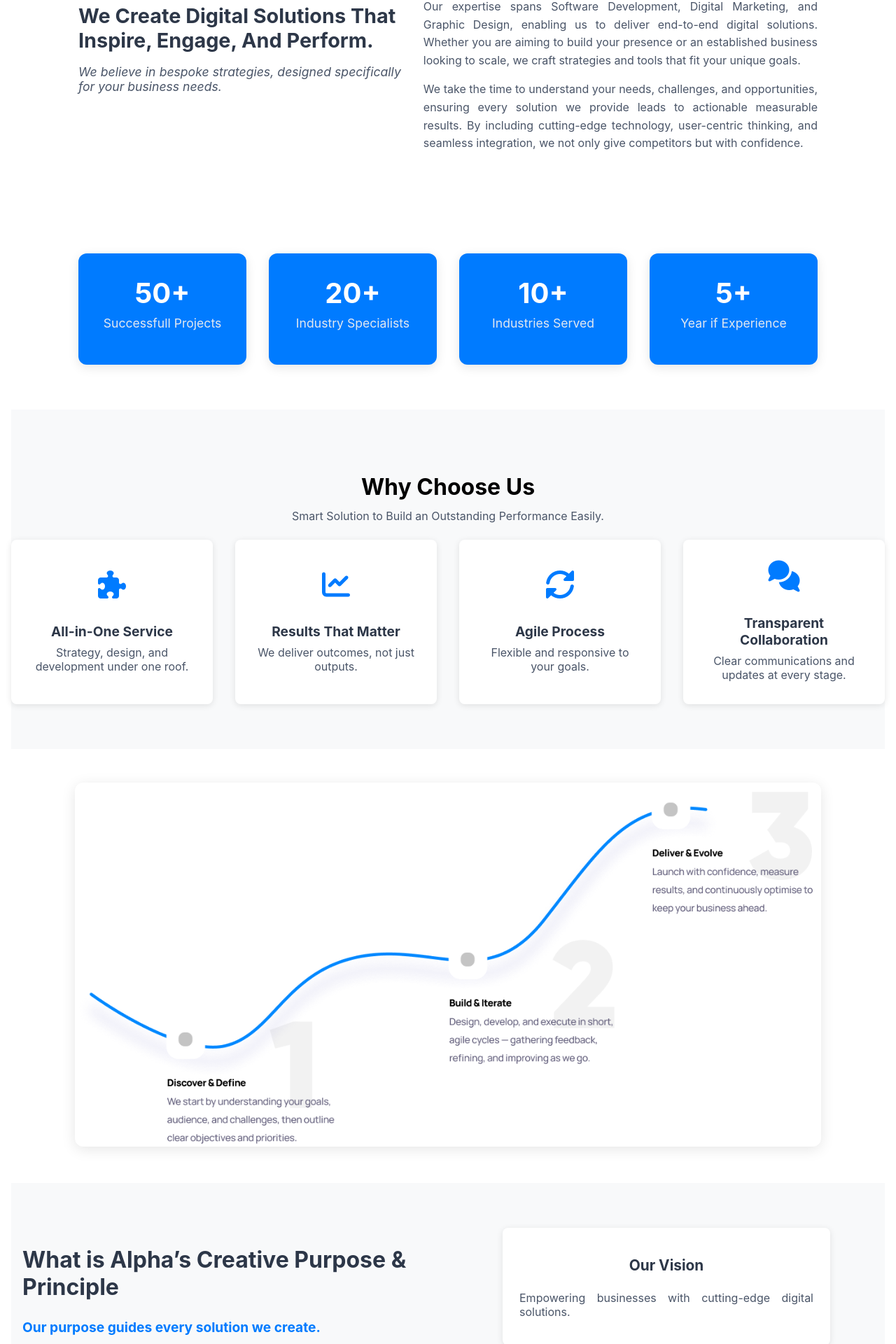
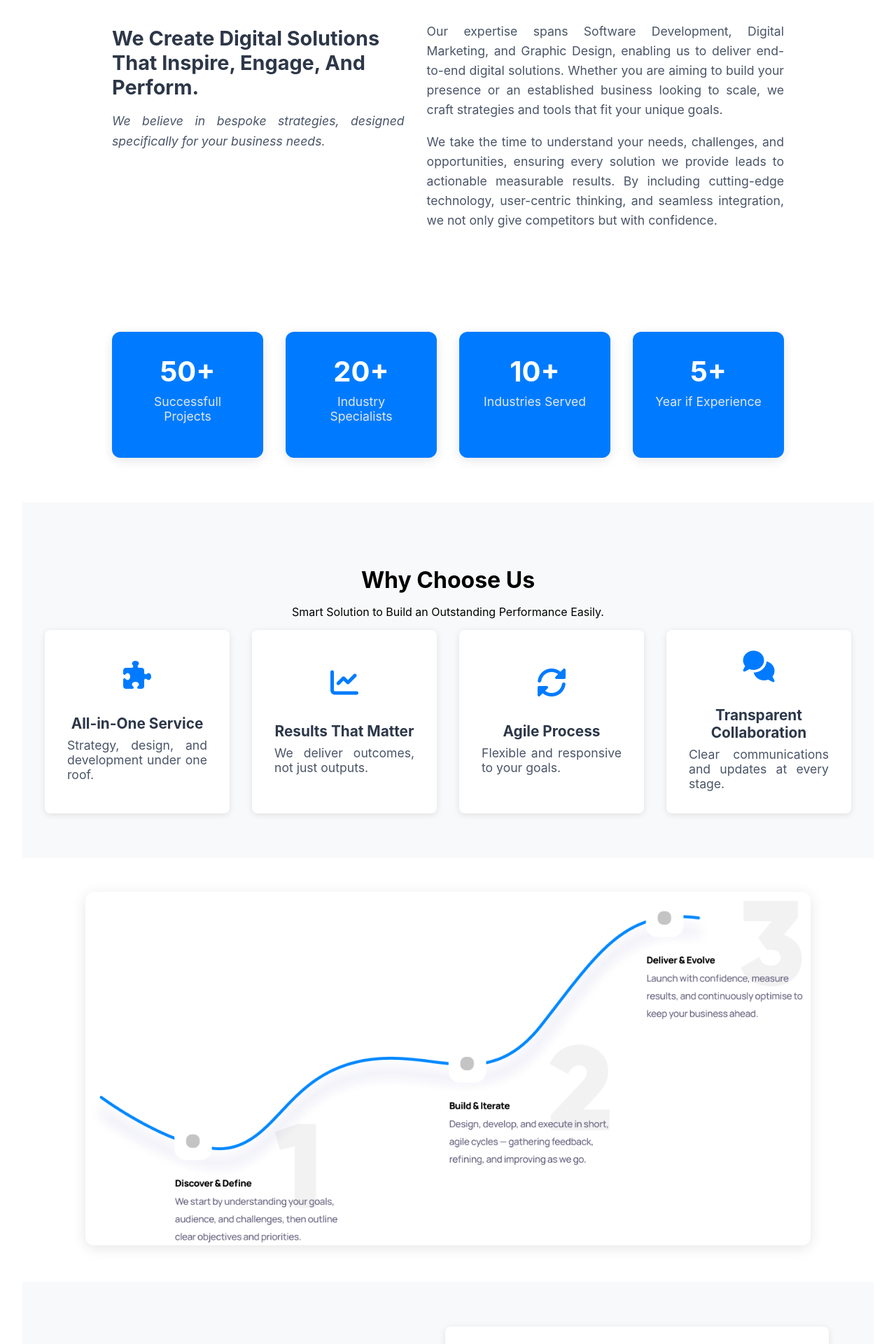
Before and after one commit to AlphasCreative-com/AlphasWebsite, a React (Create React App) app: page /about in a window 1280 px wide. Shown: the part 739-2659 px from the top of the page at 70% size. Built offline with nearby package versions, Linux system fonts and the light colour scheme; a web font is replaced by a local one.

Commit message:
aboutus pg

```diff
--- a/src/pages/aboutPage/About.css
+++ b/src/pages/aboutPage/About.css
@@ -1,7 +1,7 @@
 .about-container {
-  max-width: 1300px;
+  max-width: 1800px;
   margin: 0 auto;
-  padding: 2rem 1rem;
+  padding: 4rem 2rem;
 }
 
 /* Hero Section */
@@ -18,17 +18,17 @@
 }
 
 .hero-content h1 {
-  font-size: 2.5rem;
+  font-size: clamp(2rem, 5vw, 3rem);
   margin-bottom: 1rem;
 }
 
 .hero-subtitle {
-  font-size: 1.2rem;
+  font-size: clamp(1rem, 2vw, 1.5rem);
   margin-bottom: 0.5rem;
 }
 
 .hero-description {
-  font-size: 1rem;
+  font-size: clamp(1rem, 1.5vw, 1.2rem);
   max-width: 600px;
   margin: 0 auto;
   color: #e2e8f0;
@@ -39,7 +39,7 @@
   display: grid;
   grid-template-columns: repeat(auto-fit, minmax(200px, 1fr));
   gap: 2rem;
-  padding: 4rem 6rem;
+  padding: 4rem 8rem;
   text-align: center;
 }
 
@@ -59,34 +59,27 @@
   transform: translateY(0);
 }
 
-.values-section p {
-  margin-top: 0;
-  margin-bottom: 1.5rem;
-  font-size: 1rem;
-  color: #4a5568;
-}
-
 .counter-box h2 {
-  font-size: 2.5rem;
+  font-size: clamp(2rem, 4vw, 2.5rem);
   margin: 0;
   color: white;
 }
 
 .counter-box p {
-  font-size: 1.1rem;
+  font-size: clamp(1rem, 1.5vw, 1.1rem);
   margin-top: 0.5rem;
   color: #e2e8f0;
 }
 
 /* Why Choose Us */
 .values-section {
-  padding: 4rem 0;
+  padding: 4rem 2rem;
   background-color: #f8f9fa;
   text-align: center;
 }
 
 .values-section h2 {
-  font-size: 2rem;
+  font-size: clamp(1.8rem, 4vw, 2rem);
   margin-bottom: 0.75rem;
 }
 
@@ -108,7 +101,6 @@
   box-shadow: 0 2px 10px rgba(0, 0, 0, 0.1);
 }
 
-
 .value-card i {
   font-size: 2.5rem;
   color: #007BFF;
@@ -117,16 +109,19 @@
 }
 
 .value-card h3 {
-  font-size: 1.2rem;
+  font-size: clamp(1.1rem, 2vw, 1.3rem);
   color: #2d3748;
   margin-bottom: 0.5rem;
 }
 
 .value-card p {
-  font-size: 1rem;
+  font-size: clamp(1rem, 1.5vw, 1.1rem);
   color: #4a5568;
   margin: 0;
+  text-align: justify;
 }
+
+/* Process Image */
 .process-image {
   padding: 3rem 2rem;
   text-align: center;
@@ -143,7 +138,7 @@
 
 /* Vision & Mission */
 .vision-mission {
-  padding: 4rem 0;
+  padding: 4rem 2rem;
   background-color: #f8f9fa;
 }
 
@@ -153,9 +148,9 @@
   gap: 2rem;
   justify-content: space-between;
   align-items: flex-start;
-  max-width: 1400px;
+  max-width: 1600px;
   margin: 0 auto;
-  padding: 0 1rem;
+  padding: 0 2rem;
 }
 
 .vm-left {
@@ -166,19 +161,19 @@
 }
 
 .vm-left h2 {
-  font-size: 2rem;
+  font-size: clamp(1.8rem, 4vw, 2rem);
   margin-bottom: 0.5rem;
   color: #2d3748;
 }
 
 .vm-left h4 {
-  font-size: 1.2rem;
+  font-size: clamp(1.1rem, 2vw, 1.3rem);
   margin-bottom: 1rem;
   color: #007BFF;
 }
 
 .vm-left p {
-  font-size: 1rem;
+  font-size: clamp(1rem, 1.5vw, 1.2rem);
   color: #4a5568;
   line-height: 1.6;
   text-align: justify;
@@ -190,81 +185,37 @@
   display: flex;
   flex-direction: column;
   gap: 1.5rem;
+  align-items: flex-end;
 }
 
 .vm-card {
   background: white;
-  width: 420px;
-  height: 120px;
+  width: clamp(280px, 40vw, 500px);
   padding: 1.5rem;
   border-radius: 8px;
   box-shadow: 0 2px 10px rgba(0, 0, 0, 0.1);
   display: flex;
   flex-direction: column;
-  justify-content: center; /* vertical centering */
-  align-items: center;     /* horizontal centering */
+  justify-content: center;
+  align-items: center;
   text-align: center;
-  margin: 0 auto;
 }
 
 .vm-card h3 {
-  font-size: 1.3rem;
+  font-size: clamp(1.2rem, 2vw, 1.4rem);
   color: #2d3748;
   margin-bottom: 0.5rem;
 }
 
 .vm-card p {
-  font-size: 1rem;
+  font-size: clamp(1rem, 1.5vw, 1.1rem);
   color: #4a5568;
-}
-
-/* Responsive */
-@media (max-width: 768px) {
-  .about-hero {
-    height: 40vh;
-  }
-
-  .hero-content h1 {
-    font-size: 2rem;
-  }
-
-  .counter-box h2 {
-    font-size: 2rem;
-  }
-
-  .values-grid,
-  .timeline,
-  .vm-grid {
-    flex-direction: column;
-    align-items: center;
-  }
-
-  .approach-grid {
-    flex-direction: column;
-  }
-
-  .approach-left h2 {
-    font-size: 1.5rem;
-  }
-
-  .vm-wrapper {
-    flex-direction: column;
-    align-items: center;
-  }
-
-  .vm-left {
-    text-align: center;
-  }
-
-  .vm-left h2,
-  .vm-left h4 {
-    text-align: center;
-  }
+  text-align: justify;
 }
 
 /* Company Approach Section */
 .approach-section {
-  padding: 4rem 0;
+  padding: 4rem 2rem;
   background-color: #ffffff;
 }
 
@@ -287,36 +238,66 @@
 }
 
 .approach-left h2 {
-  font-size: 1.8rem;
+  font-size: clamp(1.6rem, 3vw, 1.8rem);
   color: #2d3748;
   margin-bottom: 1rem;
 }
 
-.approach-left p {
-  font-size: 1.1rem;
+.approach-left p,
+.approach-right p {
+  font-size: clamp(1rem, 1.5vw, 1.1rem);
   color: #4a5568;
-}
-
-.approach-right p {
-  font-size: 1rem;
-  color: #4a5568;
+  line-height: 1.6;
   margin-bottom: 1rem;
-  line-height: 1.6;
-}
-
-.approach-left p,
-.approach-right p,
-.vm-card p {
   text-align: justify;
 }
 
-.counter-box {
-  opacity: 0;
-  transform: translateY(20px);
-  transition: all 0.6s ease;
+/* Responsive Layout */
+@media (max-width: 768px) {
+  .about-hero {
+    height: 40vh;
+  }
+
+  .vm-wrapper {
+    flex-direction: column;
+    align-items: center;
+    padding: 0 1rem;
+  }
+
+  .vm-left {
+    text-align: center;
+  }
+
+  .vm-right {
+    align-items: center;
+  }
+
+  .vm-left h2,
+  .vm-left h4 {
+    text-align: center;
+  }
+
+  .vm-card,
+  .value-card {
+    width: 100%;
+  }
+
+  .approach-grid {
+    flex-direction: column;
+    padding: 0 2rem;
+  }
+
+  .process-image img {
+    width: 100%;
+  }
 }
 
-.counter-section.in-view .counter-box {
-  opacity: 1;
-  transform: translateY(0);
+@media (min-width: 1600px) {
+  .vm-wrapper {
+    padding: 0 4rem;
+  }
+
+  .approach-grid {
+    padding: 0 8rem;
+  }
 }
--- a/src/pages/aboutPage/AboutPage.jsx
+++ b/src/pages/aboutPage/AboutPage.jsx
@@ -2,7 +2,7 @@ import React from "react";
 import "./About.css";
 import CountUp from "react-countup";
 import { useInView } from "react-intersection-observer";
-
+import TestimonialsSec from "../../pages/homePage/testimonialsSec/TestimonialsSec";
 
 function AboutPage() {
   const { ref, inView } = useInView({ triggerOnce: true, threshold: 0.3 });
```
